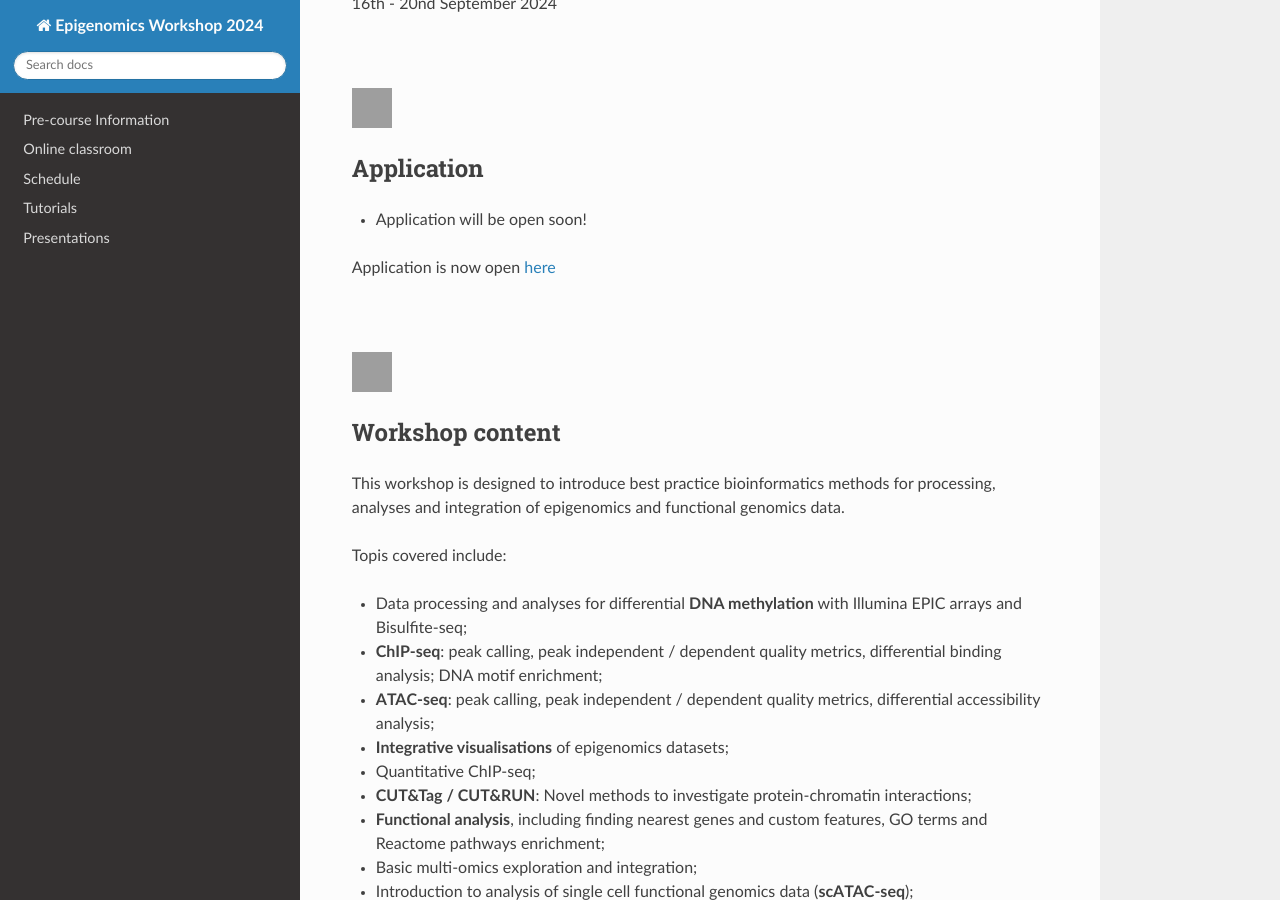
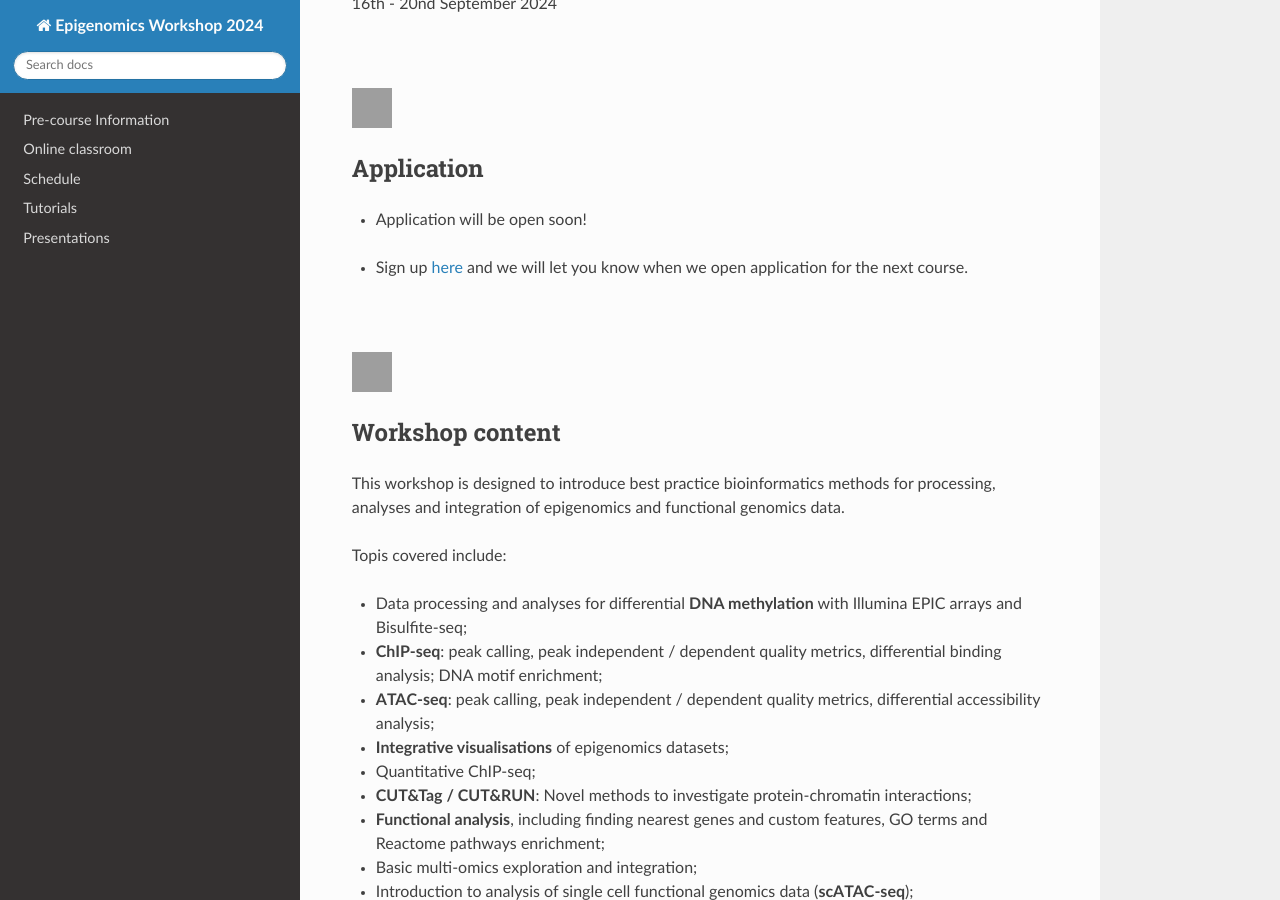
Before and after one commit to NBISweden/workshop-epigenomics-RTDs, a Sphinx documentation site: the page built from docs/index.rst, in a window 1280 px wide and 900 px high, scrolled down 576 px. Built offline with Sphinx 7.4.7 and the Read the Docs theme 2.0.0, drawn with Linux system fonts in a browser that asks for light colours; some of the changed lines change nothing that is shown; grey boxes are pictures that could not be loaded.

Commit message:
fix link to interest form

```diff
--- a/docs/index.rst
+++ b/docs/index.rst
@@ -41,9 +41,9 @@
 - Application will be open soon!
 
 .. - Application is now closed
-.. - Sign up `here <https://docs.google.com/forms/d/13peV-qkhd9a6nDHjpS_KCYDYUdOtPIUCGI2gRWio_bM/edit>`_ and we will let you know when we open application for the next course.
+- Sign up `here <https://docs.google.com/forms/d/16FriIBXraVb_F4Sda-NIKfUUTvFlHbVw1wJ3o3VJzoE/edit>`_ and we will let you know when we open application for the next course.
 
-Application is now open `here <https://www.scilifelab.se/event/epigenomics-data-analysis-from-bulk-to-single-cell-online-3/>`_
+.. Application is now open `here <https://www.scilifelab.se/event/epigenomics-data-analysis-from-bulk-to-single-cell-online-3/>`_
 
 :raw-html:`<br />`
 
```
